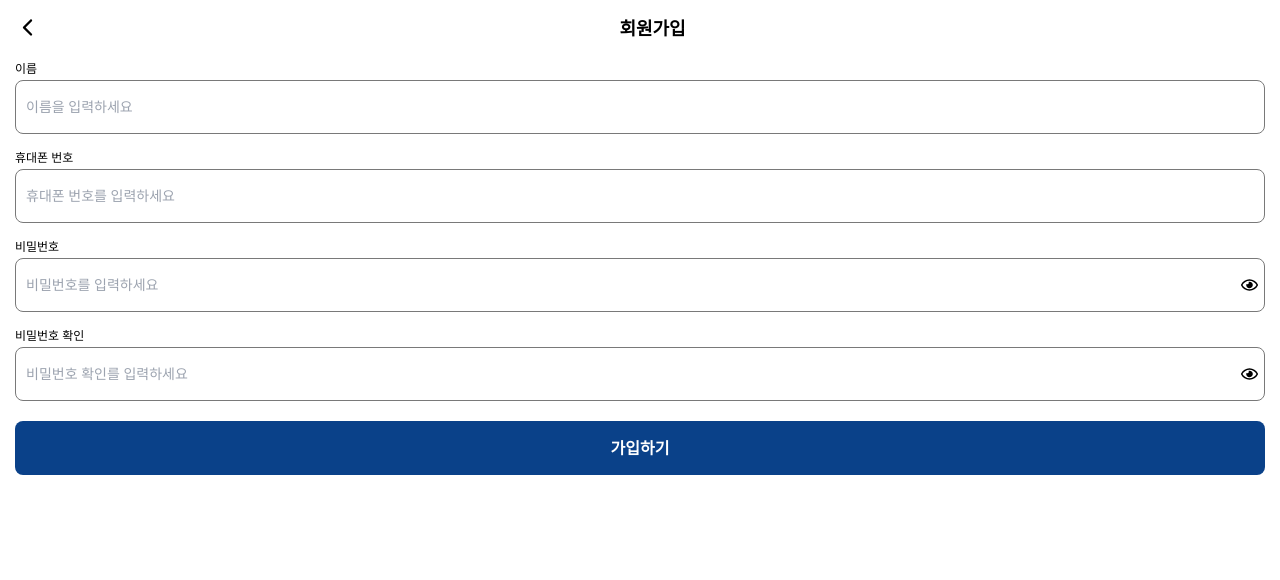
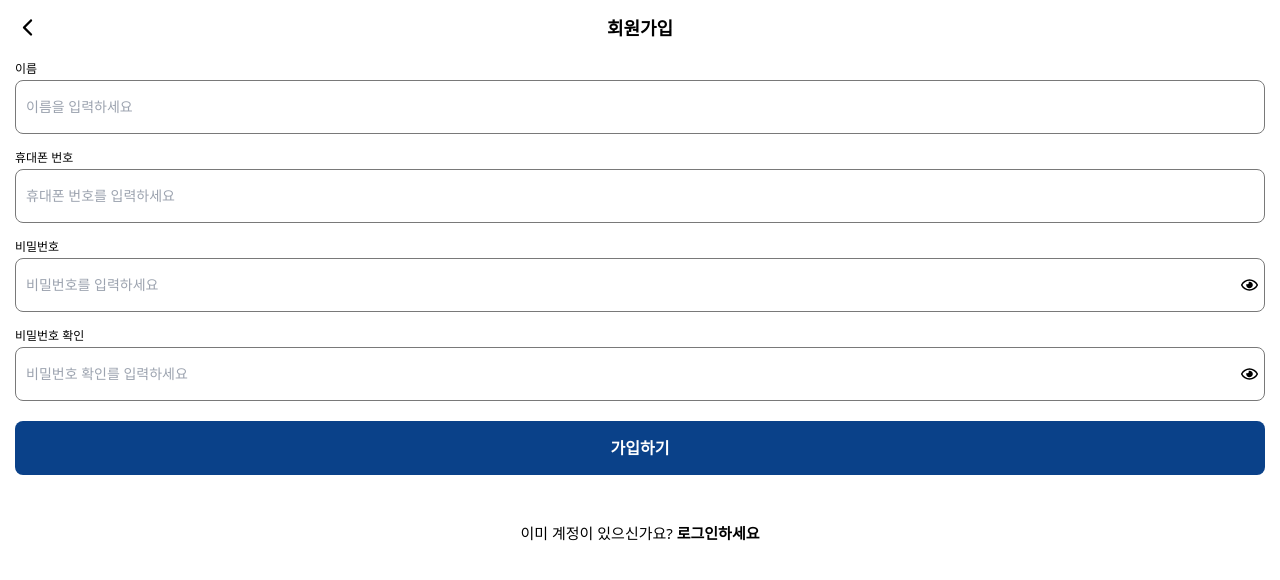
Before and after one commit to kjw-303/new-smart, a React (Create React App) app: page /join in a window 1280 px wide. Shown: the top 580 px of the page. Built offline with nearby package versions, Linux system fonts and the light colour scheme.

Commit message:
# 회원가입 페이지 수정

```diff
--- a/src/components/Join.js
+++ b/src/components/Join.js
@@ -3,7 +3,6 @@ import PasswordInput from "./join/PasswordInput";
 import { useState } from "react";
 import { useNavigate } from "react-router-dom";
 import { IoIosArrowBack } from "react-icons/io";
-
 import "../css/Join.css";
 
 function Join() {
@@ -33,7 +32,7 @@ function Join() {
       <div>
         <IoIosArrowBack
           size={25}
-          className="float-left"
+          className="absolute"
           onClick={() => navigate("/login")}
         />
         <h1 className="joinTitle">회원가입</h1>
@@ -73,6 +72,10 @@ function Join() {
           가입하기
         </button>
       </form>
+      <div className="joinLoginTxt">
+        이미 계정이 있으신가요?{" "}
+        <span onClick={() => navigate("/login")}>로그인하세요</span>
+      </div>
     </div>
   );
 }
--- a/src/css/Join.css
+++ b/src/css/Join.css
@@ -29,3 +29,12 @@ label {
   font-size: 1.6rem;
   font-weight: 600;
 }
+
+.joinLoginTxt {
+  font-size: 1.5rem;
+  padding-top: 3rem;
+}
+
+.joinLoginTxt span {
+  font-weight: 600;
+}
```
